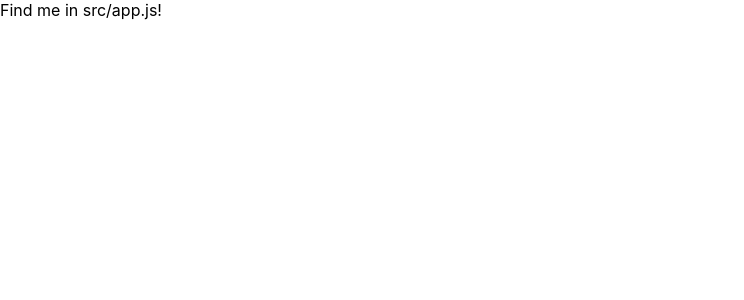
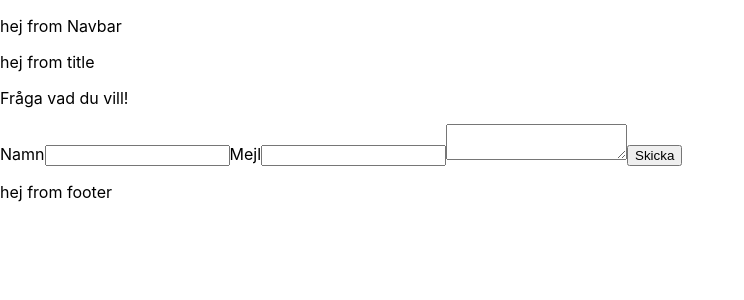
Before and after one commit to ankimelin/hej-riksdagen, a React (Create React App) app: page /stall-en-fraga in a window 1280 px wide. Shown: the top 300 px of the page, without its empty margins (0-744 px from the left). Built offline with nearby package versions, Linux system fonts and the light colour scheme.

Commit message:
created routes, components, fetched data, did sort functionality and form

```diff
--- a/src/App.js
+++ b/src/App.js
@@ -1,9 +1,23 @@
 import React from 'react'
+import { BrowserRouter as Router, Switch, Route, Redirect } from 'react-router-dom'
+
+import { WeWhoWorkHere } from './routes/WeWhoWorkHere.js'
+import { AskAQuestion } from './routes/AskAQuestion.js'
 
 export const App = () => {
   return (
-    <div>
-      Find me in src/app.js!
-    </div>
+    <Router>
+      <Switch>
+        <Route path='/' exact>
+          <Redirect to='/vi-som-jobbar-har' />
+        </Route>
+        <Route path='/vi-som-jobbar-har' exact>
+          <WeWhoWorkHere />
+        </Route>
+        <Route path='/stall-en-fraga' exact>
+          <AskAQuestion />
+        </Route>
+      </Switch>
+    </Router>
   )
 }
--- /dev/null
+++ b/src/components/Footer.js
@@ -0,0 +1,9 @@
+import React from 'react'
+
+export const Footer = () => {
+  return (
+    <>
+      <p>hej from footer</p>
+    </>
+  )
+}
--- /dev/null
+++ b/src/components/Header.js
@@ -0,0 +1,13 @@
+import React from 'react'
+
+import { Navbar } from './Navbar.js'
+import { Title } from './Title.js'
+
+export const Header = () => {
+  return (
+    <>
+      <Navbar />
+      <Title />
+    </>
+  )
+}
--- /dev/null
+++ b/src/components/Member.js
@@ -0,0 +1,11 @@
+import React from 'react'
+
+export const Member = ({ ...member }) => {
+  return (
+    <>
+      <img src={member.image} alt='profile' />
+      <p>{member.firstName} {member.lastName}</p>
+      {member.party === 'S' ? <p>sosse</p> : null}
+    </>
+  )
+}
--- /dev/null
+++ b/src/components/MemberList.js
@@ -0,0 +1,72 @@
+import React, { useState, useEffect } from 'react'
+
+import { Member } from './Member.js'
+
+export const MemberList = () => {
+
+  const MEMBER_URL = 'http://data.riksdagen.se/personlista/?utformat=json'
+
+  const [members, setMembers] = useState([])
+  const [loading, setLoading] = useState(true)
+
+  const getMembers = () => {
+    fetch(MEMBER_URL)
+      .then(res => res.json())
+      .then(json => {
+        const memberList = json.personlista.person.map(member => {
+          return {
+            id: member.sourceid,
+            firstName: member.tilltalsnamn,
+            lastName: member.efternamn,
+            sortName: member.sorteringsnamn,
+            image: member.bild_url_192,
+            party: member.parti,
+            role: member.status,
+            division: member.valkrets
+          }
+        })
+
+        const sortedMembers = memberList.sort(function (a, b) {
+          // Sorts the members by party, from biggest party to smallest, last no party
+          if (a.party === 'S' && (b.party === 'M' || b.party === 'SD' || b.party === 'C' || b.party === 'V' || b.party === 'KD' || b.party === 'L' || b.party === 'MP' || b.party === '-')) return -1
+          else if (a.party === 'M' && (b.party === 'SD' || b.party === 'C' || b.party === 'V' || b.party === 'KD' || b.party === 'L' || b.party === 'MP' || b.party === '-')) return -1
+          else if (a.party === 'SD' && (b.party === 'V' || b.party === 'MP' || b.party === 'KD' || b.party === 'C' || b.party === 'L' || b.party === '-')) return -1
+          else if (a.party === 'C' && (b.party === 'V' || b.party === 'KD' || b.party === 'L' || b.party === 'MP' || b.party === '-')) return -1
+          else if (a.party === 'V' && (b.party === 'MP' || b.party === 'KD' || b.party === 'L' || b.party === '-')) return -1
+          else if (a.party === 'KD' && (b.party === 'L' || b.party === 'MP' || b.party === '-')) return -1
+          else if (a.party === 'L' && (b.party === 'MP' || b.party === '-')) return -1
+          else if (a.party === 'MP' && (b.party === '-')) return -1
+          // Sorts the members by sortName if they belong to the same party
+          else if (a.party === 'S' && b.party === 'S' && a.sortName < b.sortName) return -1
+          else if (a.party === 'M' && b.party === 'M' && a.sortName < b.sortName) return -1
+          else if (a.party === 'SD' && b.party === 'SD' && a.sortName < b.sortName) return -1
+          else if (a.party === 'C' && b.party === 'C' && a.sortName < b.sortName) return -1
+          else if (a.party === 'V' && b.party === 'V' && a.sortName < b.sortName) return -1
+          else if (a.party === 'KD' && b.party === 'KD' && a.sortName < b.sortName) return -1
+          else if (a.party === 'L' && b.party === 'L' && a.sortName < b.sortName) return -1
+          else if (a.party === 'MP' && b.party === 'MP' && a.sortName < b.sortName) return -1
+          else if (a.party === '-' && b.party === '-' && a.sortName < b.sortName) return -1
+          else return 0
+        })
+
+        setMembers(sortedMembers)
+        setLoading(false)
+      })
+      .catch(err => console.log(err))
+  }
+
+  useEffect(getMembers, [])
+
+  return (
+    <>
+      {loading && <p>loading...</p>}
+      {!loading && members.map(member => {
+        return <Member
+          key={member.id}
+          {...member}
+        />
+      })
+      }
+    </>
+  )
+}
--- /dev/null
+++ b/src/components/Navbar.js
@@ -0,0 +1,9 @@
+import React from 'react'
+
+export const Navbar = () => {
+  return (
+    <>
+      <p>hej from Navbar</p>
+    </>
+  )
+}
--- /dev/null
+++ b/src/components/QuestionForm.js
@@ -0,0 +1,55 @@
+import React, { useState } from 'react'
+
+export const QuestionForm = () => {
+
+  const [questionSent, setQuestionSent] = useState(false)
+  const [name, setName] = useState('')
+  const [mail, setMail] = useState('')
+  const [question, setQuestion] = useState('')
+
+  const handleSubmit = (event) => {
+    event.preventDefault()
+    setQuestionSent(true)
+    setName('')
+    setMail('')
+    setQuestion('')
+  }
+
+  return (
+    <>
+      {questionSent ? <p>Tack för din fråga!</p> : <p>Fråga vad du vill!</p>}
+      <form onSubmit={handleSubmit} >
+        <label>
+          Namn
+        </label>
+        <input
+          required
+          minLength='2'
+          maxLength='12'
+          value={name}
+          onChange={(event) => setName(event.target.value)}
+        >
+        </input>
+        <label>
+          Mejl
+        </label>
+        <input
+          required
+          type='email'
+          value={mail}
+          onChange={(event) => setMail(event.target.value)}
+        >
+        </input>
+        <textarea
+          required
+          value={question}
+          onChange={event => setQuestion(event.target.value)}
+        >
+        </textarea>
+        <button type='submit'>
+          Skicka
+        </button>
+      </form>
+    </>
+  )
+}
--- /dev/null
+++ b/src/components/Title.js
@@ -0,0 +1,9 @@
+import React from 'react'
+
+export const Title = () => {
+  return (
+    <>
+      <p>hej from title</p>
+    </>
+  )
+}
--- /dev/null
+++ b/src/routes/AskAQuestion.js
@@ -0,0 +1,15 @@
+import React from 'react'
+
+import { Header } from '../components/Header.js'
+import { QuestionForm } from '../components/QuestionForm.js'
+import { Footer } from '../components/Footer.js'
+
+export const AskAQuestion = () => {
+  return (
+    <>
+      <Header />
+      <QuestionForm />
+      <Footer />
+    </>
+  )
+}
--- /dev/null
+++ b/src/routes/WeWhoWorkHere.js
@@ -0,0 +1,15 @@
+import React from 'react'
+
+import { Header } from '../components/Header.js'
+import { MemberList } from '../components/MemberList.js'
+import { Footer } from '../components/Footer.js'
+
+export const WeWhoWorkHere = () => {
+  return (
+    <>
+      <Header />
+      <MemberList />
+      <Footer />
+    </>
+  )
+}
```
Also changed, not shown: package.json (+11 -9 lines), 1 other file (tests, documents, lock files or other folders).
